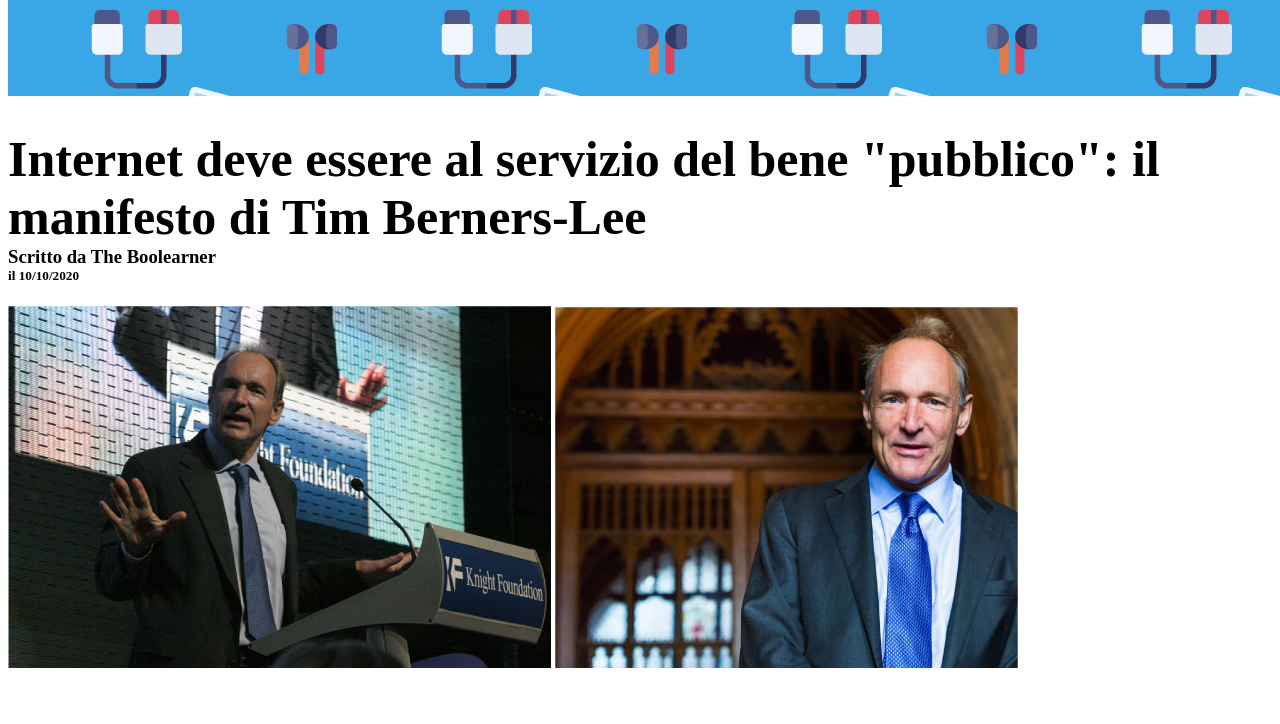
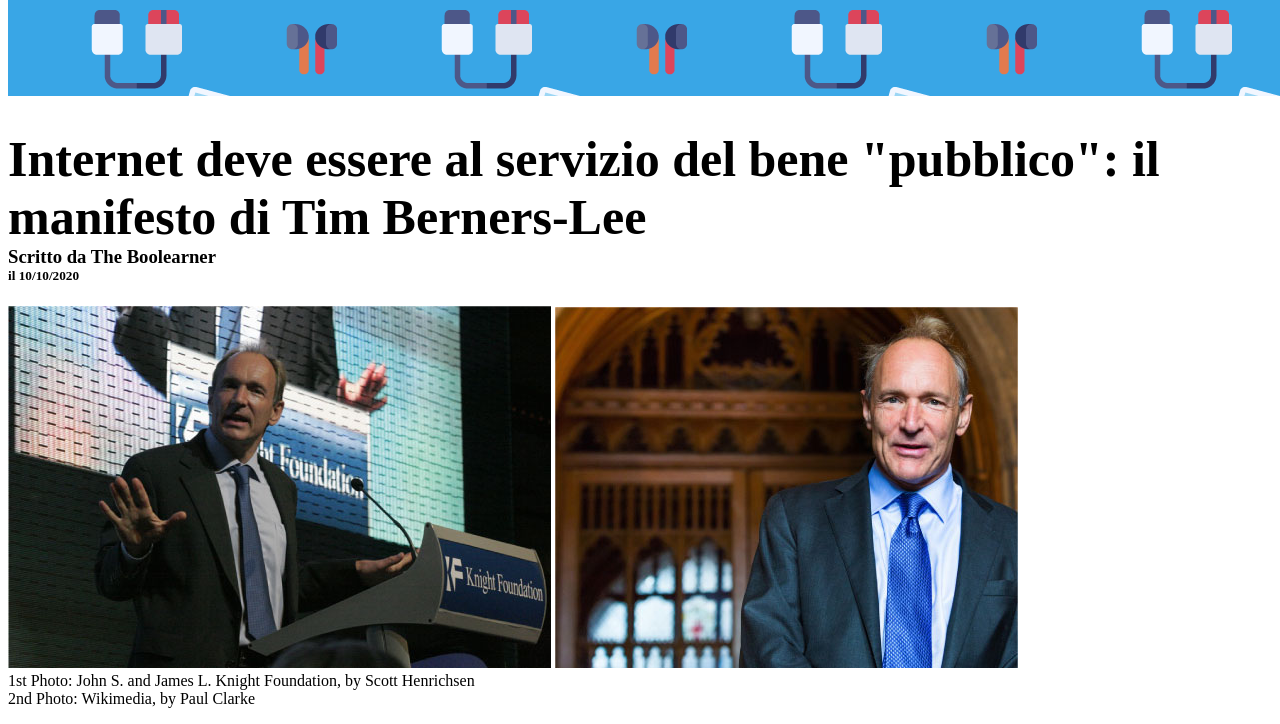
Before and after one commit to EdoardoLai96/html-css-booleaner, a plain HTML site: page index.html in a window 1280 px wide. Shown: the part 112-836 px from the top of the page. Before the commit the page ends 800 px from the top, so only its background shows below. Drawn offline with Linux system fonts and the light colour scheme.

Commit message:
Aggiunta didascalia a foto

```diff
--- a/index.html
+++ b/index.html
@@ -14,14 +14,23 @@
         <!-- logo -->
         <img src="./img-2/logo.svg" alt="logo header">
     </header>
+
+        <!-- Parte principale della pagina -->
+
     <main>
+         <!-- Titolo parte principale  -->
         <h1>Internet deve essere al servizio del bene "pubblico": il manifesto di Tim Berners-Lee</h1>
-        <h3>Scritto da The Boolearner</h3>
-        <h5> il 10/10/2020</h5>
+          <h3>Scritto da The Boolearner</h3>
+            <h5> il 10/10/2020</h5>
+
+            <!-- contenitore con immagini parte principale  -->
         <div class="contenitore immagini">
             <img src="./img-2/tim-1.jpg" alt="Immagine Tim Berners-Lee 1">
             <img src="./img-2/tim-2.jpg" alt="Immagine Tim Berners-Lee 2">
         </div>
+            <p class="descrizione-foto">1st Photo: John S. and James L. Knight Foundation, by Scott Henrichsen <br>
+               2nd Photo: Wikimedia, by Paul Clarke
+            </p>
 
 
     </main>
--- a/style.css
+++ b/style.css
@@ -31,3 +31,7 @@ header img{
     width: 100%;
     height: 80px;
 }
+
+.descrizione-foto{
+    margin-top: 0;
+}
```
